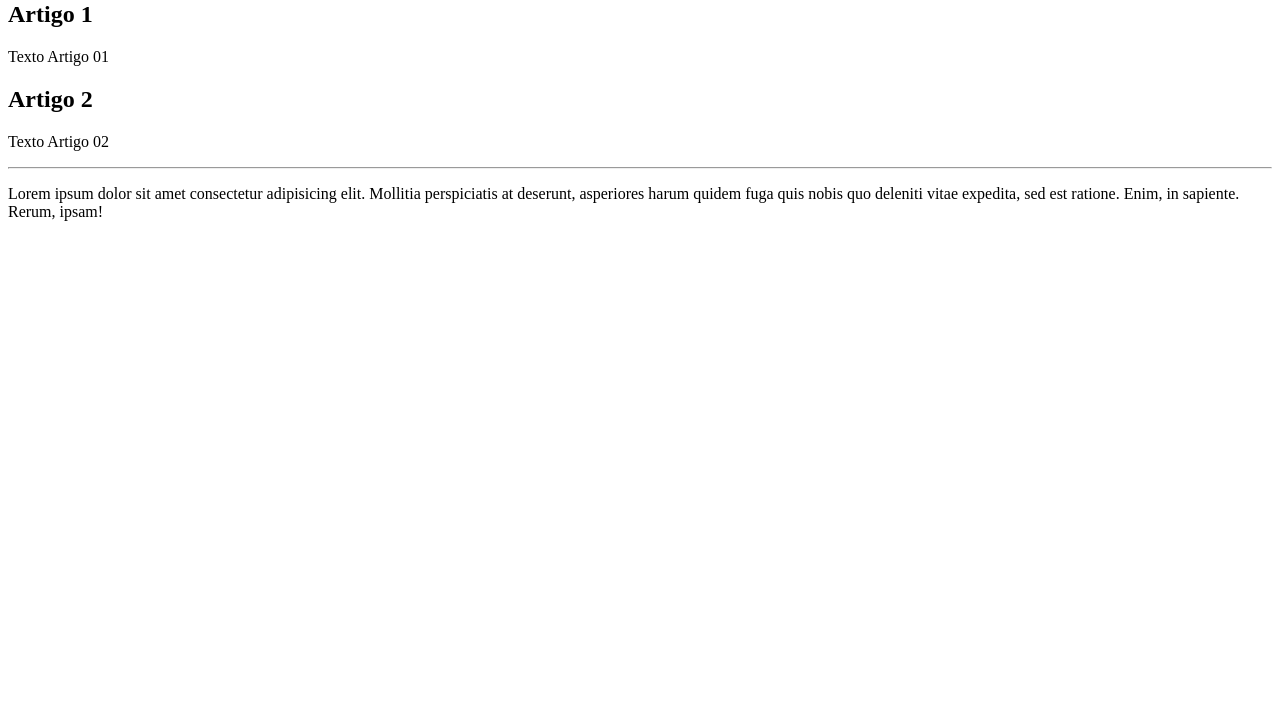
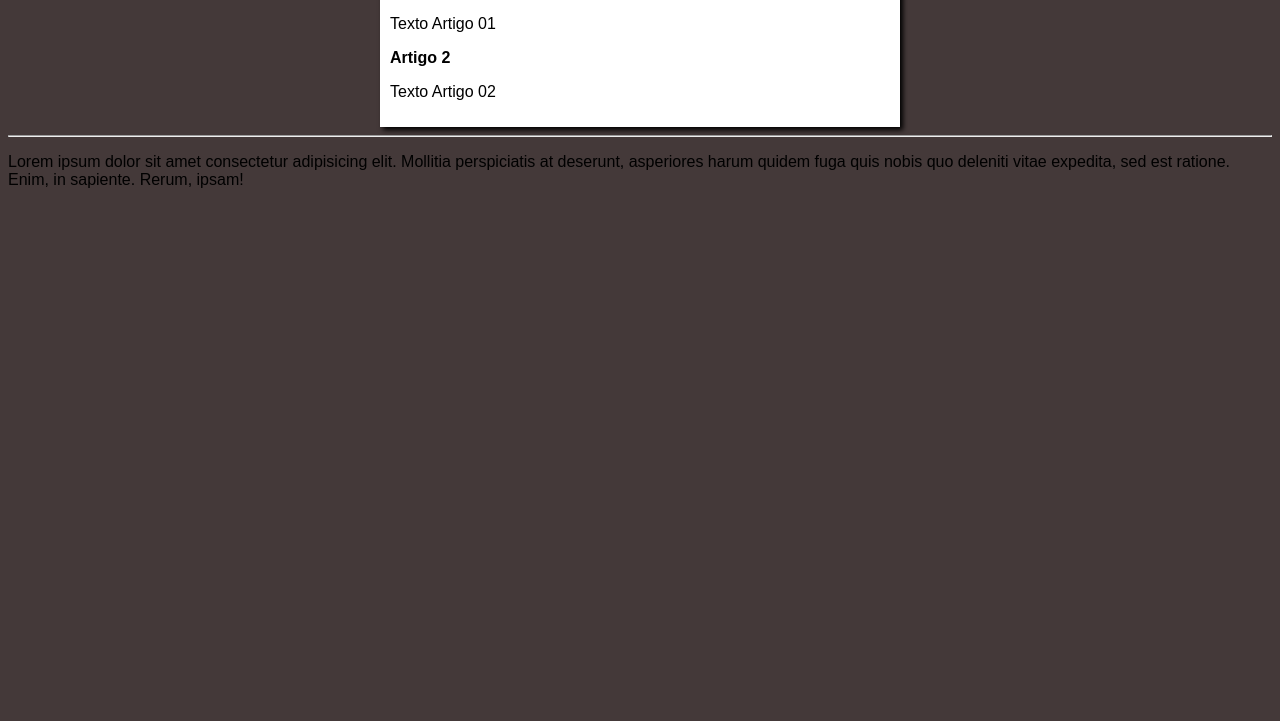
Before and after one commit to lucianoengdev/Hello-World, a plain HTML site: page site-exemplo/index.html in a window 1280 px wide. Shown: the part 79-800 px from the top of the page. Drawn offline with Linux system fonts and the light colour scheme.

Commit message:
Start site design

```diff
--- /dev/null
+++ b/site-exemplo/estilos/stiles.css
@@ -0,0 +1,17 @@
+*{
+    font-family: Arial, Helvetica, sans-serif;
+    font-size: 16px;
+}
+
+body {
+    background-color: rgb(68, 57, 57);
+
+}
+
+main {
+    background-color: rgb(255, 255, 255);
+    width: 500px;
+    margin: auto;
+    padding: 10px;
+    box-shadow: 3px 3px 5px rgba(0, 0, 0.473);
+}
--- a/site-exemplo/index.html
+++ b/site-exemplo/index.html
@@ -4,6 +4,7 @@
     <meta charset="UTF-8">
     <meta name="viewport" content="width=device-width, initial-scale=1.0">
     <title>Meu primeiro site em repositório</title>
+    <link rel="stylesheet" href="estilos/stiles.css">
 </head>
 <body>
     <main>
```
